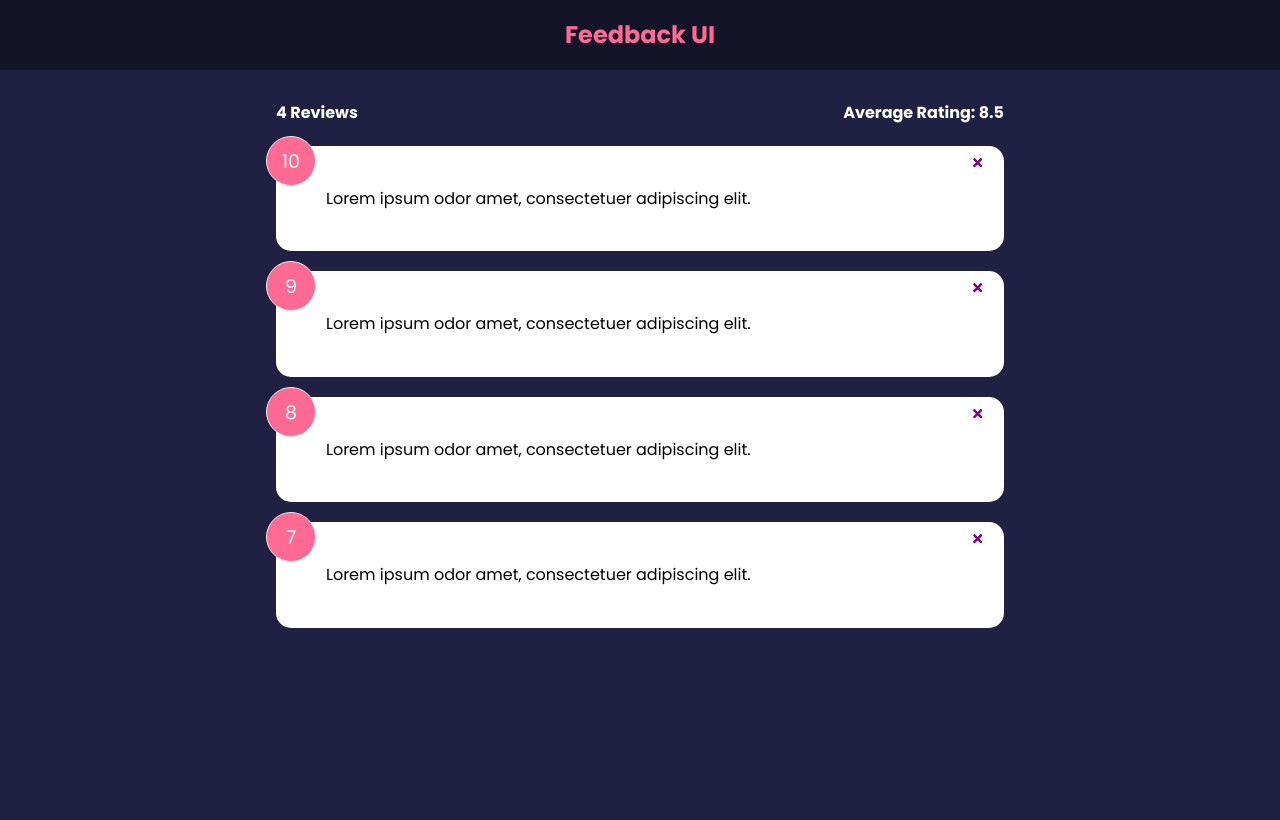
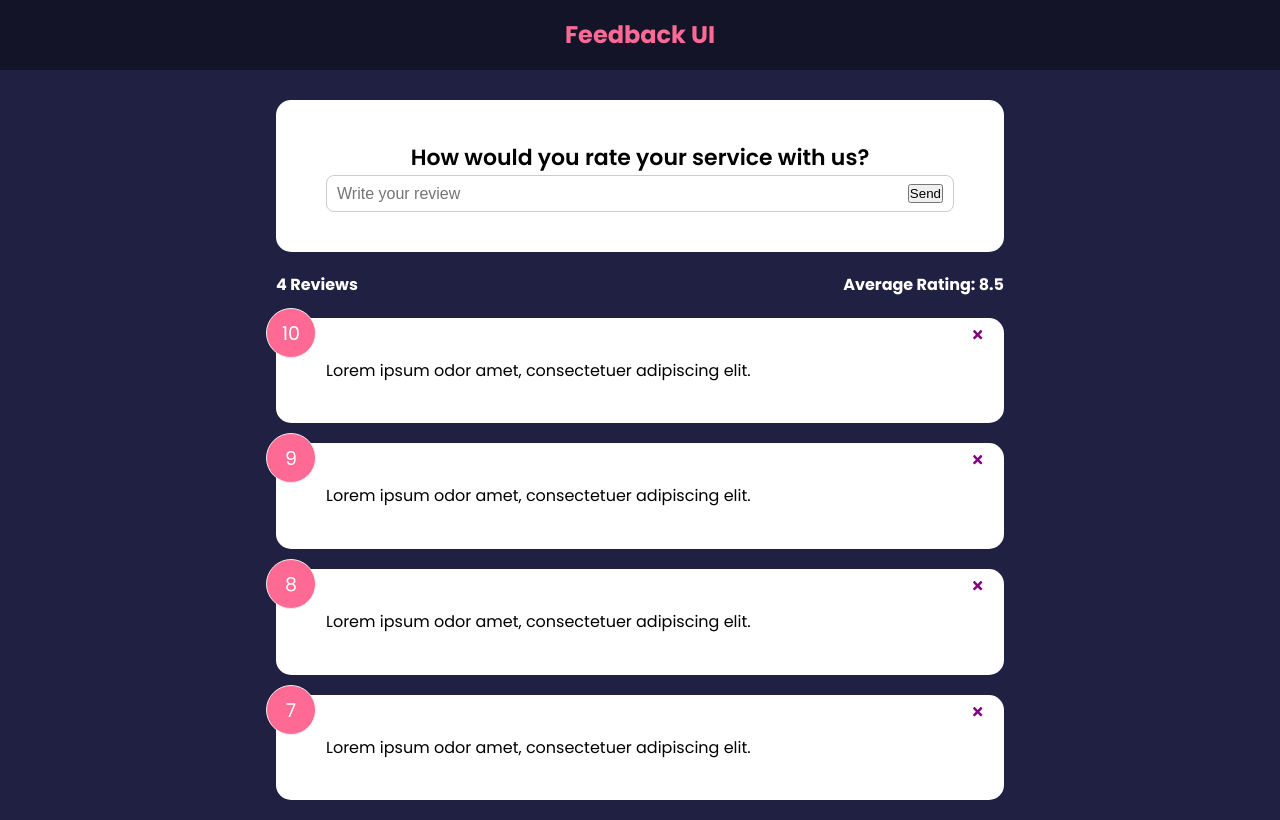
Before and after one commit to fabricekalvanda/feedback-app, a React (Create React App) app: page / in a window 1280 px wide. Built offline with nearby package versions, Linux system fonts and the light colour scheme.

Commit message:
Adds Form Input and State

```diff
--- a/src/App.js
+++ b/src/App.js
@@ -3,6 +3,7 @@
 import FeedbackList from "./components/FeedbackList"
 import FeedbackStats from "./components/FeedbackStats"
 import FeedbackData from "./data/FeedbackData"
+import FeedbackForm from "./components/FeedbackForm"
 
 function App() {
     const [feedback, setFeedback] = useState(FeedbackData)
@@ -16,6 +17,7 @@
         <>
             <Header />
             <div className='container'>
+                <FeedbackForm />
                 <FeedbackStats feedback={feedback} />
                 <FeedbackList feedback={feedback}
                 handleDelete = {deleteFeedback}/>
--- /dev/null
+++ b/src/components/FeedbackForm.jsx
@@ -0,0 +1,26 @@
+import { useState } from 'react'
+import React, { Component } from 'react'
+import Card from './shared/Card'
+
+
+function FeedbackForm() {
+    const [text, setText] = useState('')
+
+    const handleTextChange = (e) => {
+        setText(e.target.value)
+    }
+    return (
+      <Card>
+        <h2>How would you rate your service with us?</h2>
+        {/* @todo - rating select component */}
+        <div className="input-group">
+            <input onChange={handleTextChange} type='text'
+                placeholder='Write your review'
+                value={text} />
+            <button type="submit">Send</button>
+        </div>
+      </Card>
+    )
+  }
+
+export default FeedbackForm
```
